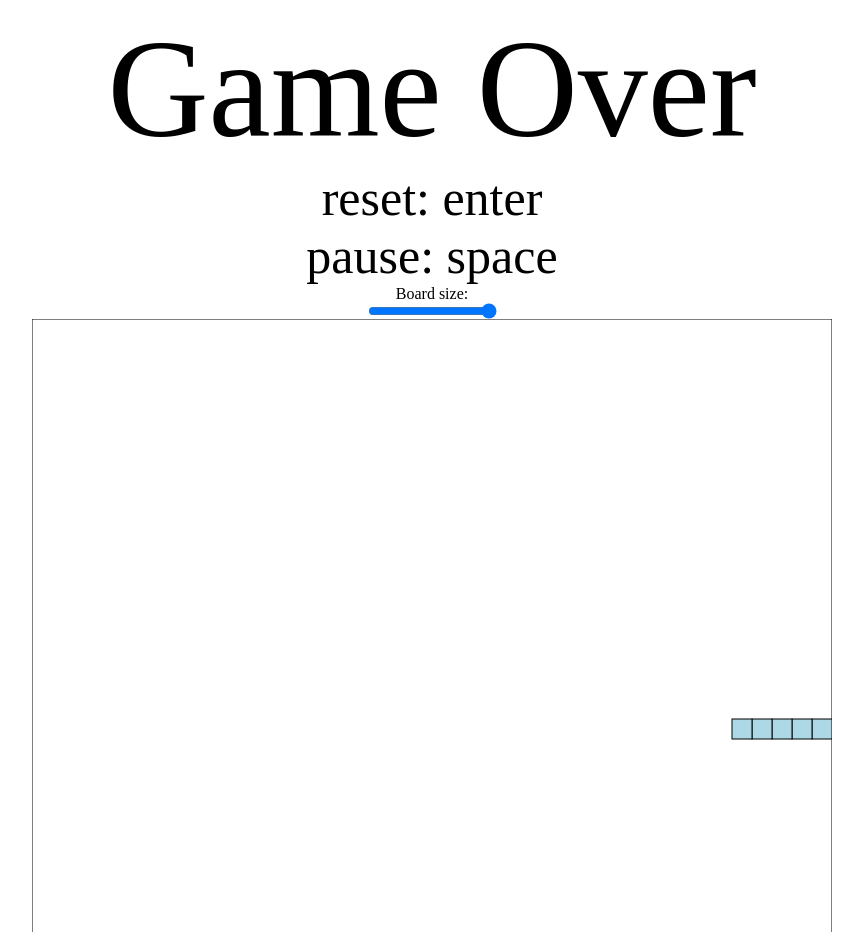
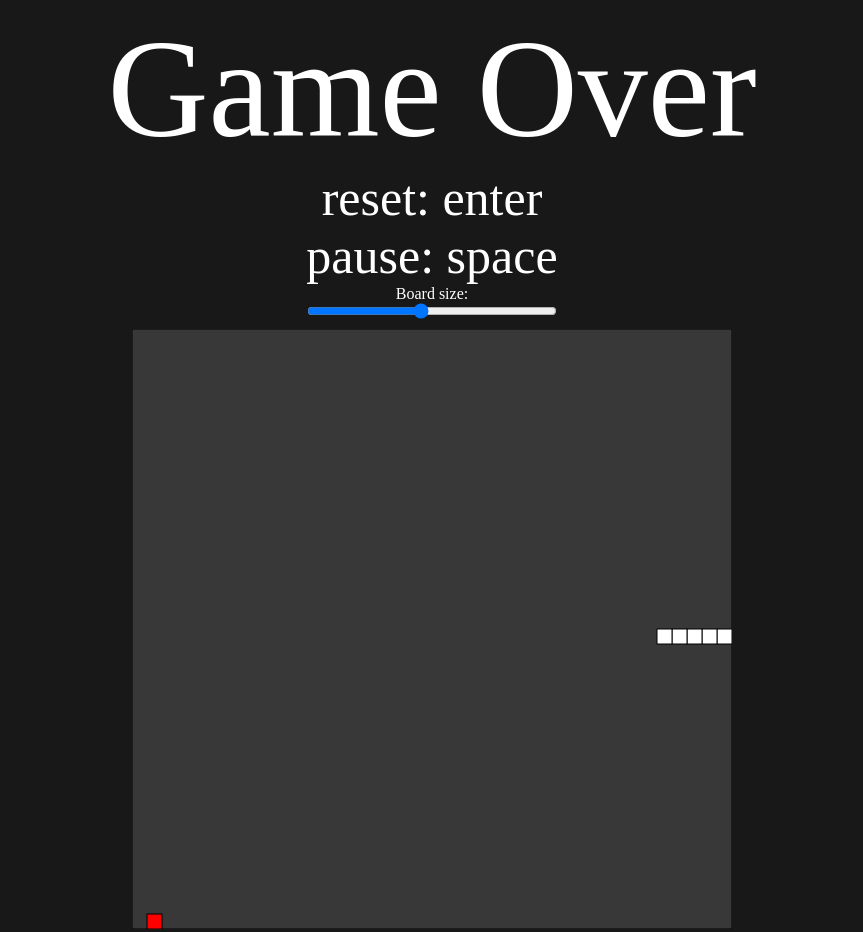
Before and after one commit to noigel5/noigames, a website: page index.html in a window 1280 px wide. Shown: the top 932 px of the page, without its empty margins (208-1071 px from the left). Drawn offline with Linux system fonts and the light colour scheme.

Commit message:
upgraded style

```diff
--- a/index.html
+++ b/index.html
@@ -10,14 +10,18 @@
 <div class="description">pause: space</div>
 <div>Board size:</div>
 <label>
-    <input id="slider" type="range" min="100" max="800" step="100" value="800">
+    <input id="slider" type="range" min="100" max="1200" step="100" value="600">
 </label>
-<canvas id="snakeboard" width="800" height="800"></canvas>
+<canvas id="snakeboard" width="600" height="600"></canvas>
 </body>
 
 <style>
+    body {
+        background-color: #181818;
+    }
     div {
         text-align: center;
+        color: white;
     }
     #snakeboard {
         display: block;
@@ -32,8 +36,11 @@
         font-size: 50px;
     }
     #slider {
+        cursor: pointer;
+        width: 250px;
         display: block;
         margin: auto;
+        margin-bottom: 10px;
     }
 </style>
 <script>
@@ -42,8 +49,8 @@
     const snakeboard_ctx = snakeboard.getContext("2d");
 
     const board_border = 'black';
-    const board_background = "white";
-    const snake_col = 'lightblue';
+    const board_background = "#383838";
+    const snake_col = 'white';
     const snake_border = 'darkblue';
 
     let isPaused = false;
@@ -251,8 +258,8 @@
     }
 
     function drawFood() {
-        snakeboard_ctx.fillStyle = 'lightgreen';
-        snakeboard_ctx.strokestyle = 'darkgreen';
+        snakeboard_ctx.fillStyle = 'red';
+        snakeboard_ctx.strokestyle = 'white';
         snakeboard_ctx.fillRect(food_x, food_y, snakeboard.width / 40, snakeboard.width / 40);
         snakeboard_ctx.strokeRect(food_x, food_y, snakeboard.width / 40, snakeboard.width / 40);
     }
```
